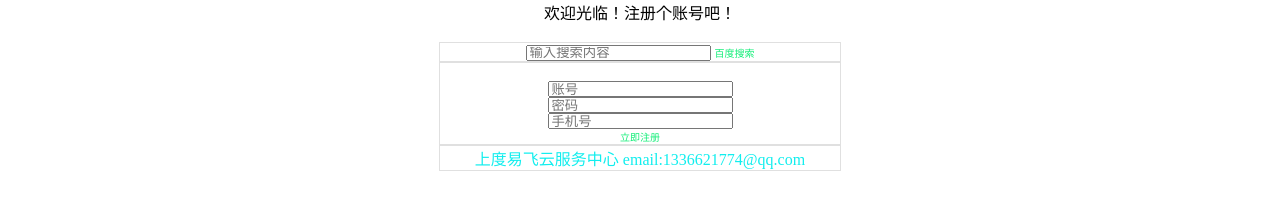
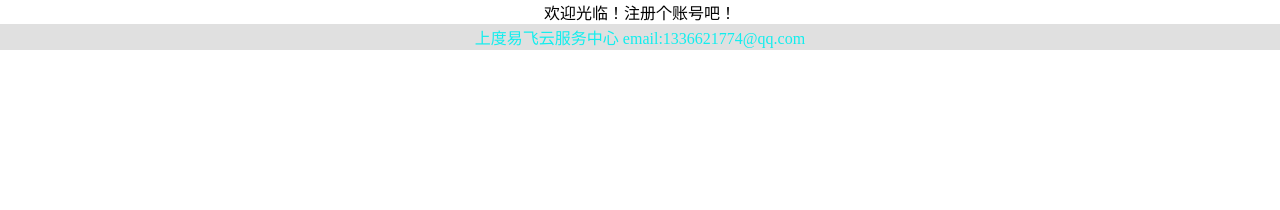
Before and after one commit to hiddenhi/hiddenhi.github.io, a plain HTML site: page index.html in a window 1280 px wide. Drawn offline with Linux system fonts and the light colour scheme.

Commit message:
Update index.html

```diff
--- a/index.html
+++ b/index.html
@@ -19,31 +19,6 @@ input{height:16px;outline:none;}
 <body>
 欢迎光临！注册个账号吧！
 <div class="divv" style="font-size:16px;color:#1ee;background:#E0E0E0;">
-</div>
-<br>
-
-<div class="div">
-<div>
-<form action="http://www.baidu.com/s" method="get" id="so">
-<input name="wd" placeholder="输入搜索内容" autofocus="autofocus">
-<a href="javascript:so.submit();">百度搜索</a>
-</form>
-</div>
-</div>
-
-<div class="div">
-<br>
-<div>
-<form  action="http://s6613.top/regi.php" method="post" id="reg">
-<input name="user" placeholder="账号"><br>
-<input name="pass" placeholder="密码"><br>
-<input name="tel" placeholder="手机号"><br>
-<a href="javascript:reg.submit();">立即注册</a>
-</form>
-</div>
-</div>
-
-
 <div class="div">
 上度易飞云服务中心&nbsp;email:1336621774@qq.com
 </div>
```
